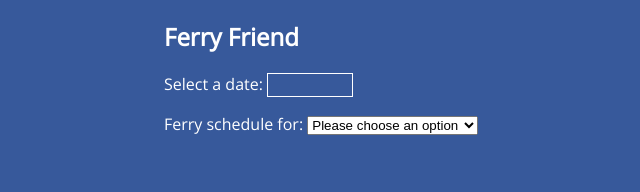
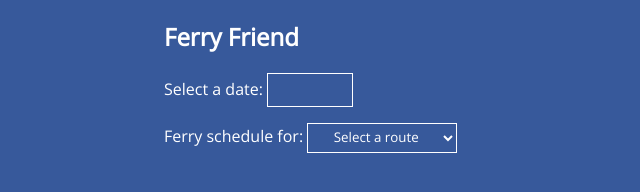
Before and after one commit to rabrigo/ferry-api-proxy, a website: page public/index.html in a window 1280 px wide. Shown: the whole page, without its empty margins (226-866 px from the left). Drawn offline with nearby package versions, Linux system fonts and the light colour scheme.

Commit message:
started customizing select menu

```diff
--- a/public/index.html
+++ b/public/index.html
@@ -18,10 +18,10 @@
             <label for="date-picker">Select a date:</label>
             <input type="date" id="date-picker">
         </form> -->
-        <p>Select a date: <input type="text" id="datepicker"></p>
-        <label for="terminals-list">Ferry schedule for: </label>
-        <select name="terminals-list" id="terminals-list">
-            <option selected disabled hidden>Please choose an option</option>
+        <p>Select a date: <input type="text" id="date-picker"></p>
+        <label for="routes-list">Ferry schedule for: </label>
+        <select name="routes-list" id="routes-list">
+            <option selected disabled hidden>Select a route</option>
             <option value="3-7">Bainbridge to Seattle</option>
             <option value="4-7">Bremerton to Seattle</option>
             <option value="8-12">Edmonds to Kingston</option>
--- a/public/main.js
+++ b/public/main.js
@@ -20,7 +20,7 @@ const ferryTimes = document.getElementById('ferry-times');
 // console.log(`The time is ${rightNow.toLocaleTimeString('en-US', { hour: '2-digit', minute: '2-digit' })}`);
 
 // drop down selection
-const terminalsList = document.getElementById('terminals-list');
+const terminalsList = document.getElementById('routes-list');
 terminalsList.addEventListener('change', function() {
     renderSchedule(this.value);
 });
@@ -32,14 +32,7 @@ terminalsList.addEventListener('change', function() {
 //     console.log(this.value);
 // });
 
-// $.datepicker.setDefaults({
-//     showOn: "both",
-//     buttonImageOnly: true,
-//     buttonImage: "calendar.gif",
-//     buttonText: "Calendar"
-//   });
-
-$("#datepicker").datepicker({
+$("#date-picker").datepicker({
     onSelect: function() {
         dateParam = $(this).datepicker('getDate');
         dateParam = $.datepicker.formatDate( "yy-mm-dd", dateParam)
--- a/public/style.css
+++ b/public/style.css
@@ -1,4 +1,4 @@
-body {
+* {
     background: #37599B;
     font-family: 'Open Sans', sans-serif;
     color: #ffffff;
@@ -12,13 +12,20 @@ h2 {
     column-count: 2;
 }
 
-#datepicker {
-    height: 20px;
-    width: 80px;
-    text-align: center;
+#date-picker, #routes-list {
+    height: 30px;
     background: none;
     border: 1px solid white;
     color: white;
+    text-align: center;
+}
+
+#date-picker {
+    width: 80px;
+}
+
+#routes-list {
+    width: 150px;
 }
 
 .hidden {
```
